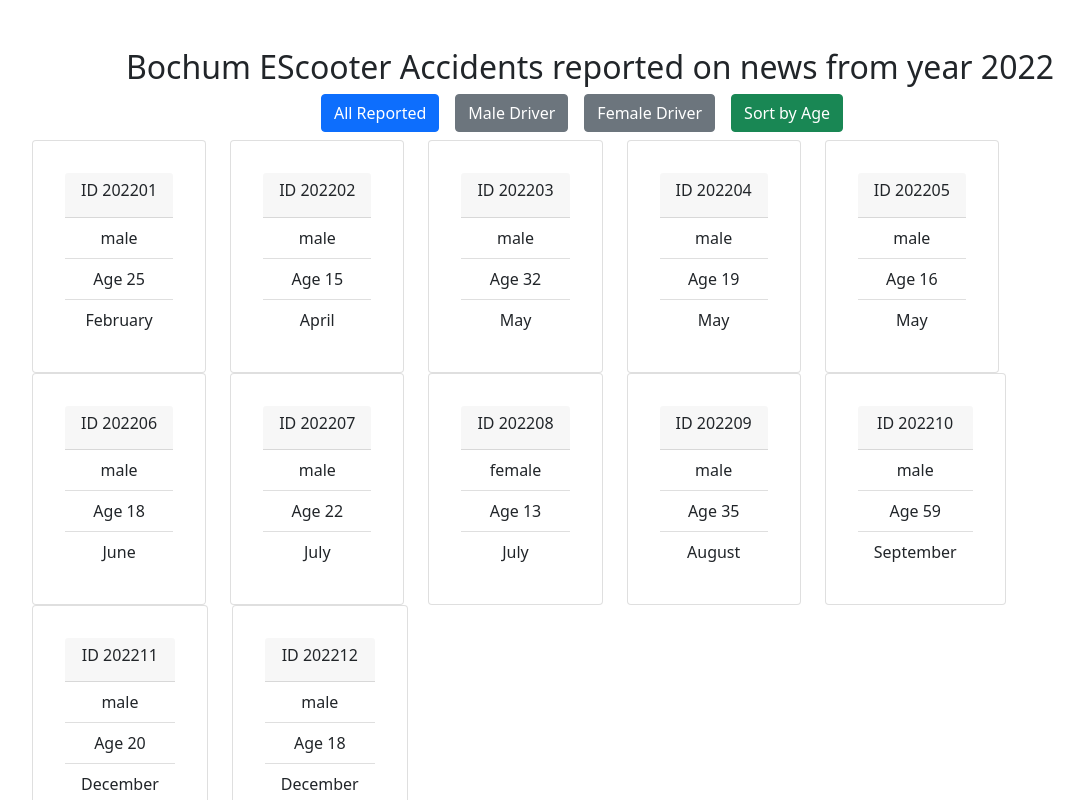
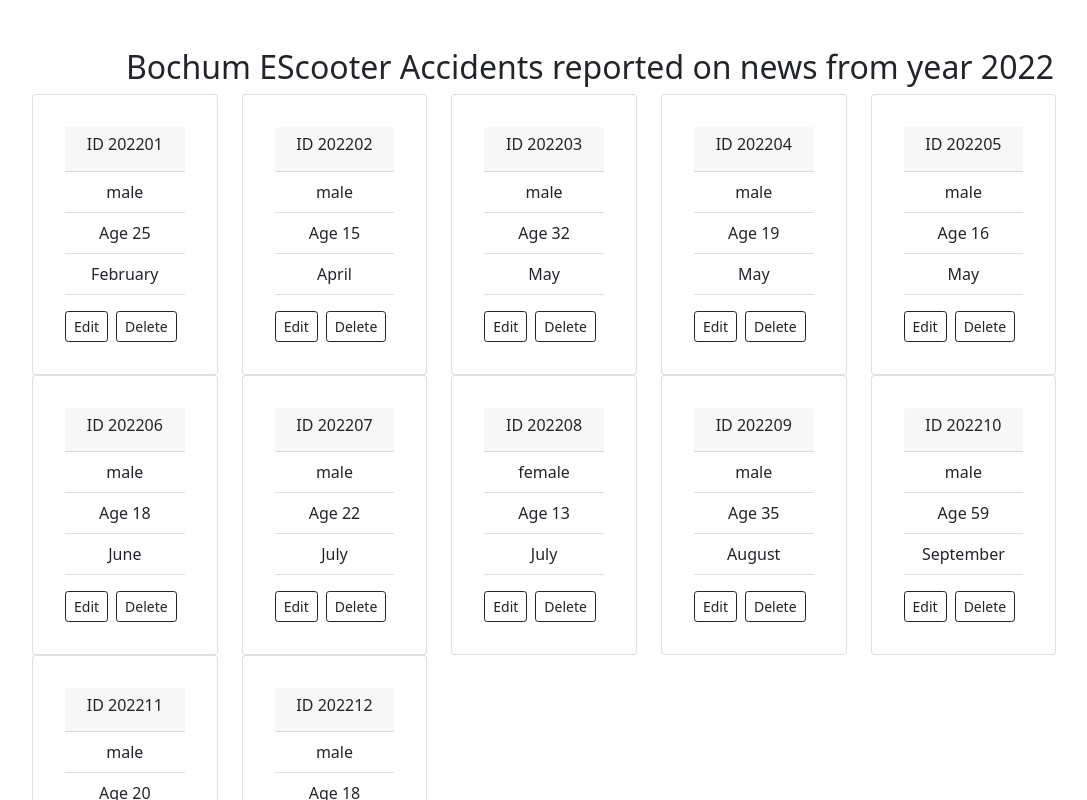
Before and after one commit to Shannon2023Fall/week8project, a React (Vite) app: page / in a window 1280 px wide. Shown: the top 800 px of the page, without its empty margins (50-1137 px from the left). Built offline with nearby package versions, Linux system fonts and the light colour scheme.

Commit message:
tackle Edit button with editable fileds

```diff
--- a/src/App.jsx
+++ b/src/App.jsx
@@ -1,12 +1,14 @@
 import React from 'react'
 import './App.css'
-import MultiFunctions from './MultiFunctions.jsx'
+//import MultiFunctions from './MultiFunctions.jsx'
+import Editor from './CardsEditor.jsx';
 
 export default function App() {
 
   return (
     <div>
-      <MultiFunctions />
+      {/*<MultiFunctions />*/}
+      <Editor />
     </div>
   )
 }
--- /dev/null
+++ b/src/CardsEditor.jsx
@@ -0,0 +1,49 @@
+import React, { useState } from "react";
+import Accidents from './EScooterAccidents.json';
+
+
+export default function Multifunction() {
+    const [acciData, setAcciData] = useState(Accidents); // Set the initial display to full data
+    console.log(acciData);
+
+// Project tasks of week 8
+    const handleEdit = (id) => {
+      console.log("Edit", id);
+    };
+
+    const handleDelete = (id) => {
+      console.log("Delete", id);
+    };
+
+    return (
+        <div className="container mt-3 mb-5">
+            <h2>Bochum EScooter Accidents reported on news from year 2022</h2>
+
+            <div className="row">
+                {/* A map is the standard JavaScript function and also a type of data collection. It offers a fast searching of data. */}
+                {acciData.map((acci) => (
+                    <div className = "col-md-auto" >
+                    <div class="card" >
+                        <div class="card-header">
+                            <h6>ID {acci.id}</h6>
+                        </div>
+                        <ul class="list-group list-group-flush">
+                            <li class="list-group-item" >{acci.gender}</li>
+                            <li class="list-group-item" >Age {acci.age}</li>
+                            <li class="list-group-item" >{acci.month}</li>
+                        </ul>
+                        <div>
+                            <button type="button" class="btn btn-outline-dark  btn-sm me-2 mt-3" onClick={()=>handleEdit(acci.id)}>Edit</button>
+                            <button type="button" class="btn btn-outline-dark btn-sm me-2 mt-3" onClick={()=>handleDelete(acci.id)}>Delete</button>
+                        </div>
+
+                    </div>
+
+                    </div>
+
+                ))}
+        </div>
+
+        </div >
+    )
+}
--- a/src/MultiFunctions.jsx
+++ b/src/MultiFunctions.jsx
@@ -14,7 +14,7 @@ export default function Multifunction() {
         });
         setAcciData(updateFilter);
     }
-
+// Core project tasks of week 7
     const sortFunc = (filter, sortOption) => {
         let filteredDrivers;
 
@@ -34,6 +34,15 @@ export default function Multifunction() {
 
         setAcciData(filteredDrivers);
       };
+
+// Project tasks of week 8
+    const handleEdit = (id) => {
+      console.log("Edit", id);
+    };
+
+    const handleDelete = (id) => {
+      console.log("Delete", id);
+    };
 
     return (
         <div className="container mt-3 mb-5">
@@ -57,6 +66,11 @@ export default function Multifunction() {
                             <li class="list-group-item" >Age {acci.age}</li>
                             <li class="list-group-item" >{acci.month}</li>
                         </ul>
+                        <div>
+                            <button type="button" class="btn btn-outline-dark  btn-sm me-2 mt-3" onClick={()=>handleEdit(acci.id)}>Edit</button>
+                            <button type="button" class="btn btn-outline-dark btn-sm me-2 mt-3" onClick={()=>handleDelete(acci.id)}>Delete</button>
+                        </div>
+
                     </div>
 
                     </div>
```
